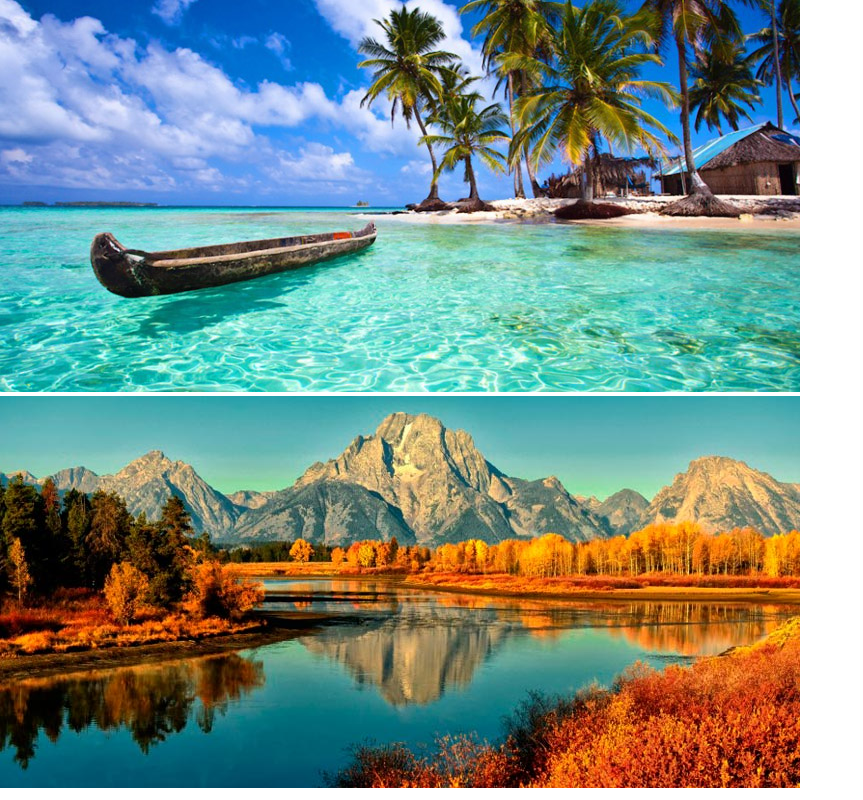
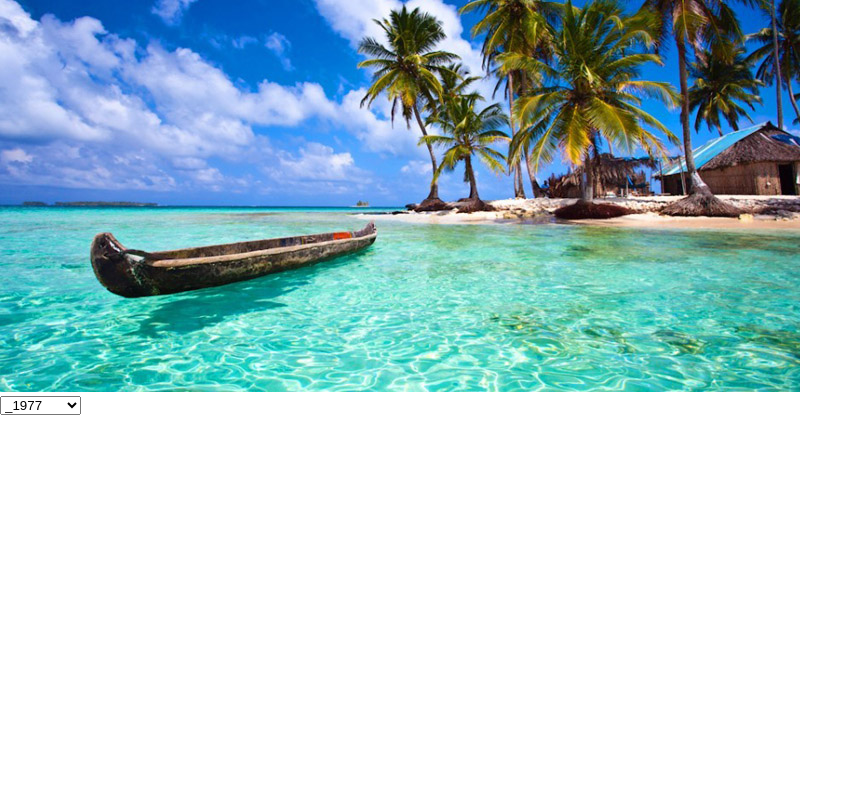
Before and after one commit to Xilerth/PrimeraPractica, a plain HTML site: page index.html in a window 1280 px wide. Shown: the whole page, without its empty margins (0-863 px from the left). Drawn offline with Linux system fonts and the light colour scheme; a small style sheet from the web is missing.

Commit message:
Add files via upload

```diff
--- a/index.html
+++ b/index.html
@@ -5,14 +5,23 @@
     <meta charset="UTF-8">
     <title>Primer Ejercicio</title>
     <link rel="stylesheet" href="index.css">
+    <link rel="stylesheet" href="https://cdn.rawgit.com/una/CSSgram/master/source/css/cssgram.min.css">
     <script src="index.js"></script>
+
 </head>
 
 <body>
     <div id="imagenes">
-        <img id="imagen1"  src="verano.jpg" alt="verano"  >
-        <img id="imagen2"  src="otono.jpg" alt="otoño" >
+        <img id="imagen1" src="verano.jpg" alt="verano">
     </div>
+
+    <select name="filtro" id="filtro">
+        <option value="_1977">_1977</option>
+        <option value="aden">aden</option>
+        <option value="brooklyn">brooklyn</option>
+        <option value="clarendon">clarendon</option>
+        <option value="reyes">reyes</option>
+    </select>
 </body>
 
 </html>
```
